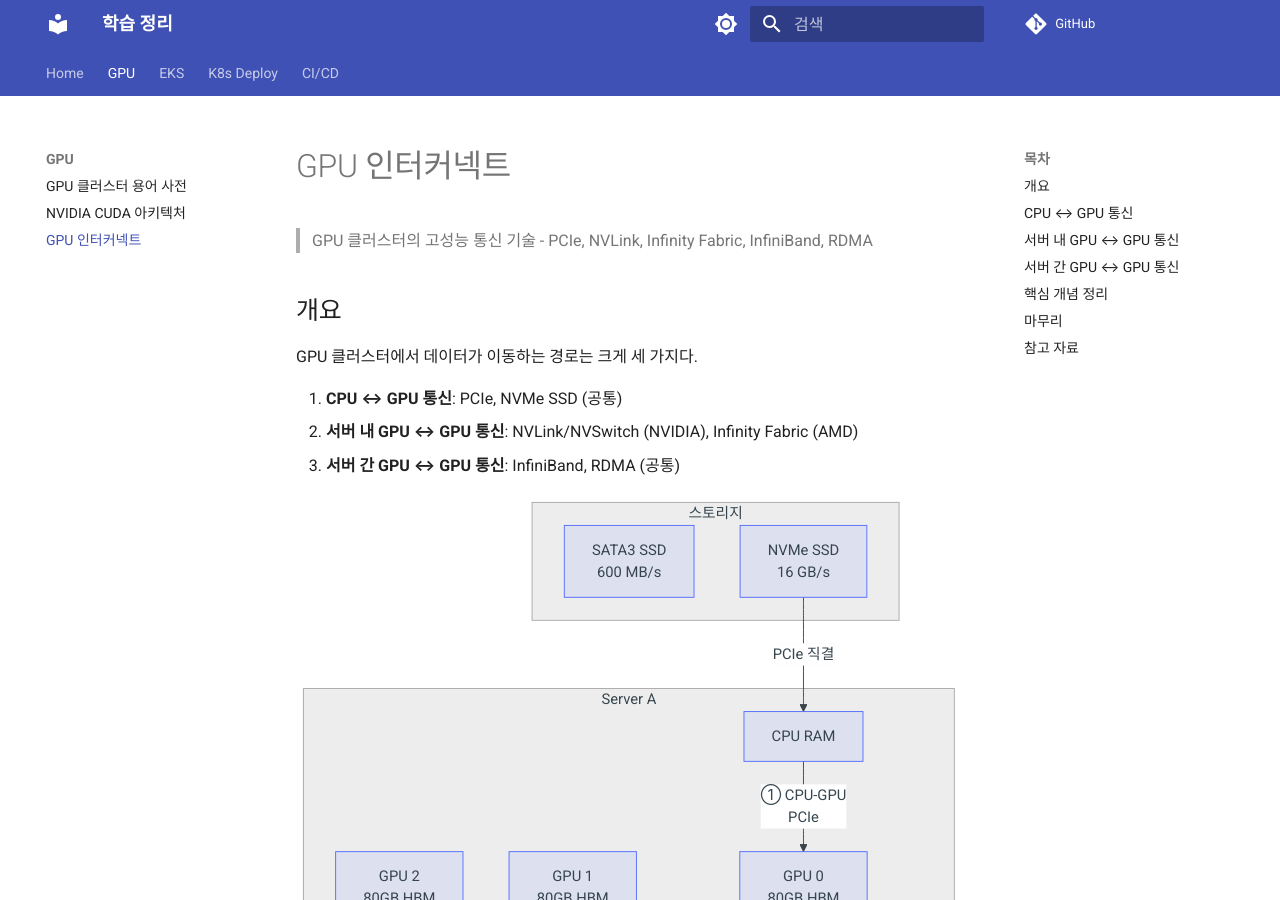
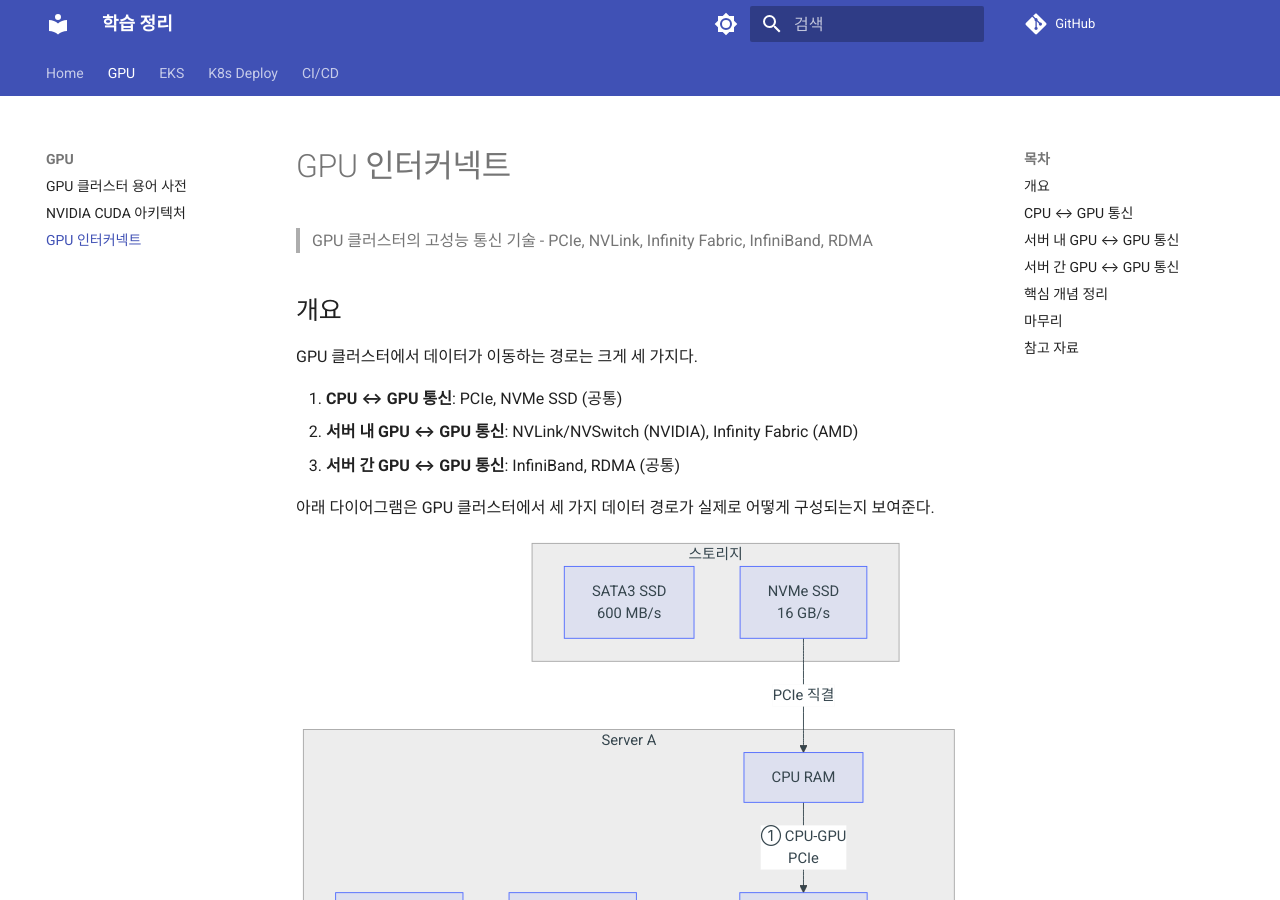
Before and after one commit to juwon8891/juwon8891.github.io, an MkDocs documentation site: the page built from docs/gpu/infiniband-nvlink-nvswitch.md, in a window 1280 px wide and 900 px high. Built offline with MkDocs 1.6.1 and Material for MkDocs 9.7.7, drawn with Linux system fonts in a browser that asks for light colours; comment, search, counter and statistics services are not loaded.

Commit message:
docs: Add diagram description after 3-way communication paths list

````diff
--- a/docs/gpu/infiniband-nvlink-nvswitch.md
+++ b/docs/gpu/infiniband-nvlink-nvswitch.md
@@ -9,6 +9,8 @@ GPU 클러스터에서 데이터가 이동하는 경로는 크게 세 가지다.
 1. **CPU ↔ GPU 통신**: PCIe, NVMe SSD (공통)
 2. **서버 내 GPU ↔ GPU 통신**: NVLink/NVSwitch (NVIDIA), Infinity Fabric (AMD)
 3. **서버 간 GPU ↔ GPU 통신**: InfiniBand, RDMA (공통)
+
+아래 다이어그램은 GPU 클러스터에서 세 가지 데이터 경로가 실제로 어떻게 구성되는지 보여준다.
 
 ```mermaid
 graph TB
````
